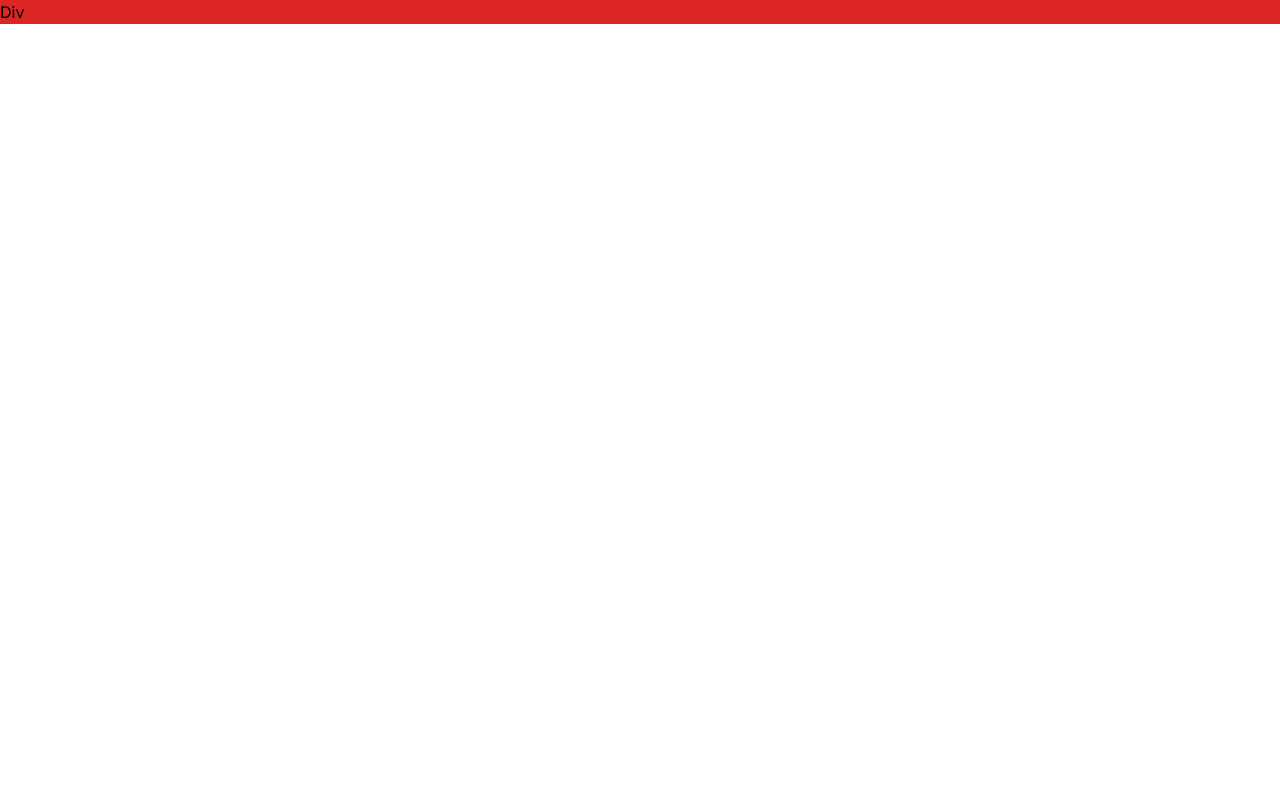
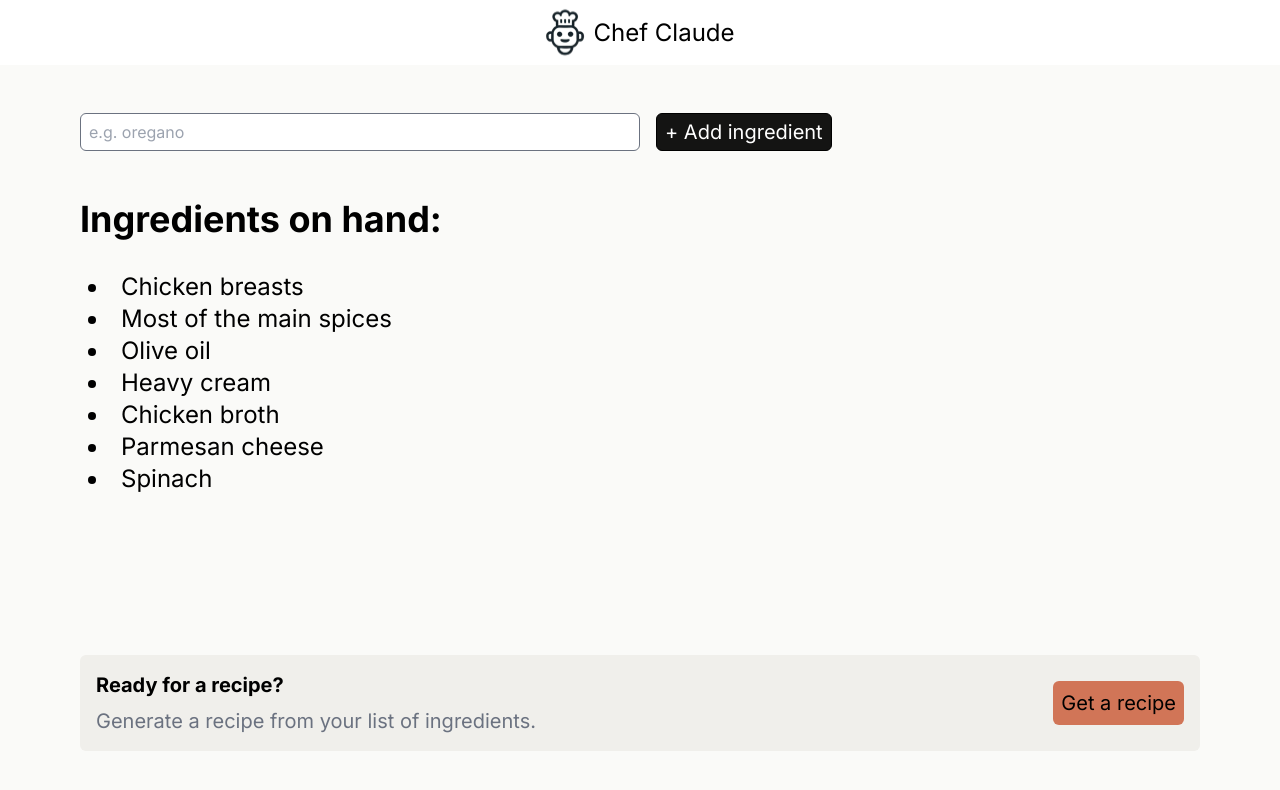
Before and after one commit to Mini-GT/react-chef-claude-ai, a React (Vite) app: page / in a window 1280 px wide. Shown: the top 790 px of the page. Built offline with nearby package versions, Linux system fonts and the light colour scheme.

Commit message:
imported components

```diff
--- a/src/App.tsx
+++ b/src/App.tsx
@@ -1,9 +1,15 @@
+import Footer from "./components/Footer"
+import Header from "./components/Header"
+import Main from "./components/Main"
+
 function App() {
 
   return (
-    <>
-      <div className="bg-red-600">Div</div>
-    </>
+    <div className="bg-[#FAFAF8] h-screen">
+      <Header />
+      <Main />
+      <Footer />
+    </div>
   )
 }
 
```
